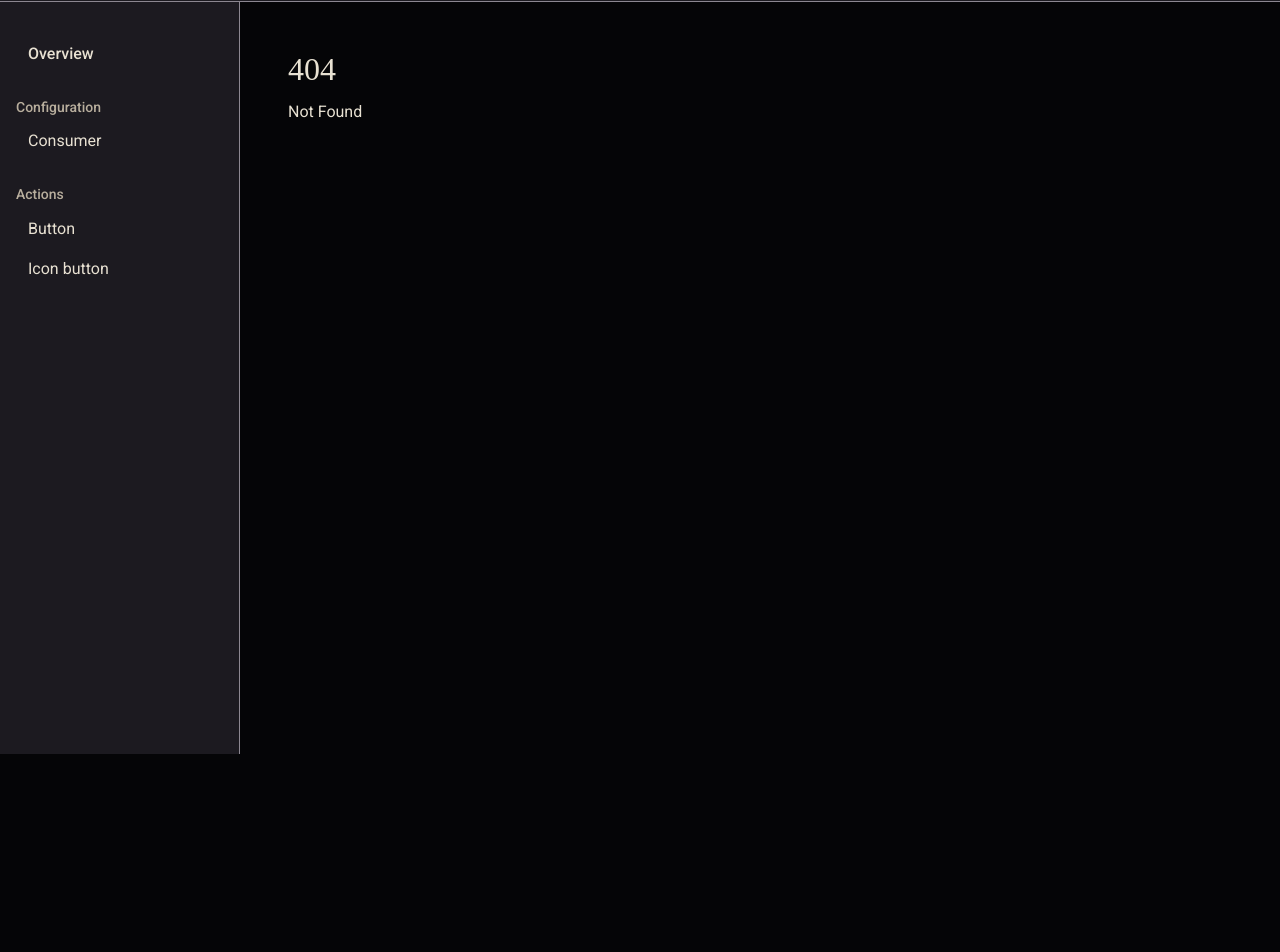
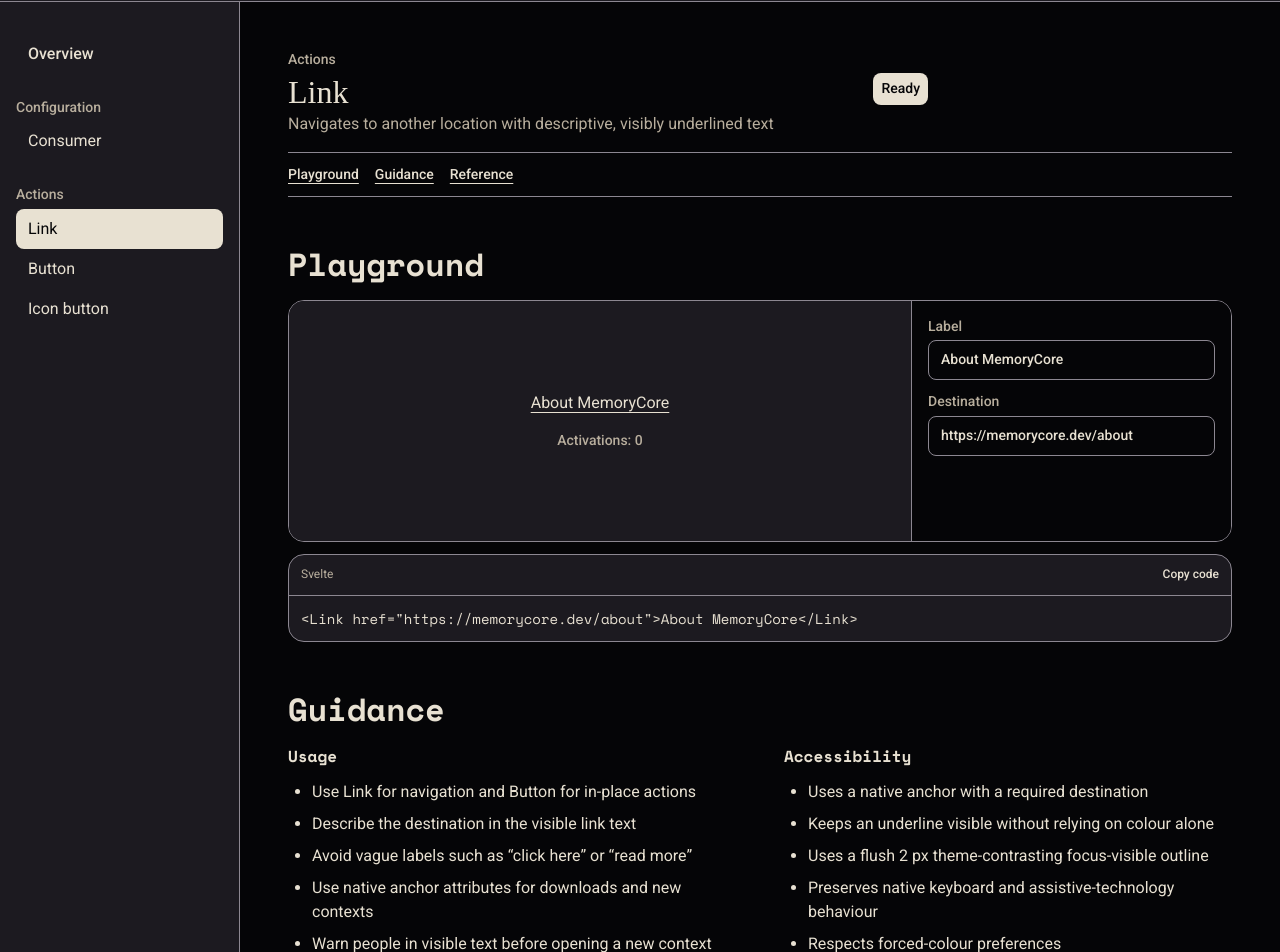
Before and after one commit to Downmoto/mc-design, a SvelteKit app: page /components/link in a window 1280 px wide. Before the commit this address had no page. Shown: the part 87-1039 px from the top of the page. Before the commit the page ends 841 px from the top, so only its background shows below. Built offline with nearby package versions, Linux system fonts and the light colour scheme; a web font is replaced by a local one.

Commit message:
feat: add link component

```diff
--- /dev/null
+++ b/src/lib/components/Link.svelte
@@ -0,0 +1,66 @@
+<script lang="ts">
+  import { getConsumerContext } from '../consumer-context.js';
+  import type { LinkProps } from './link.types.js';
+
+  let {
+    children,
+    class: className = '',
+    consumer,
+    href,
+    ...attributes
+  }: LinkProps = $props();
+
+  const inheritedConsumer = getConsumerContext();
+  let resolvedConsumer = $derived(consumer ?? inheritedConsumer?.());
+</script>
+
+<a
+  {...attributes}
+  class={`mc-link ${className}`.trim()}
+  data-mc-product={resolvedConsumer}
+  {href}
+>
+  {@render children()}
+</a>
+
+<style>
+  .mc-link {
+    color: var(--mc-colour-interactive);
+    text-decoration-line: underline;
+    text-decoration-thickness: var(--mc-border-width-default);
+    text-underline-offset: var(--mc-space-1);
+    transition:
+      color var(--mc-motion-duration-direct) var(--mc-motion-easing-default),
+      text-decoration-thickness var(--mc-motion-duration-direct)
+        var(--mc-motion-easing-default);
+  }
+
+  .mc-link:hover {
+    text-decoration-thickness: var(--mc-border-width-emphasised);
+  }
+
+  .mc-link:focus-visible {
+    outline: var(--mc-border-width-emphasised) solid
+      var(--mc-colour-text-primary);
+    outline-offset: 0;
+  }
+
+  .mc-link:active {
+    color: var(--mc-colour-text-primary);
+  }
+
+  @media (forced-colors: active) {
+    .mc-link {
+      color: LinkText;
+      forced-color-adjust: auto;
+    }
+
+    .mc-link:focus-visible {
+      outline-color: Highlight;
+    }
+
+    .mc-link:active {
+      color: ActiveText;
+    }
+  }
+</style>
--- /dev/null
+++ b/src/lib/components/link.types.ts
@@ -0,0 +1,14 @@
+import type { Snippet } from 'svelte';
+import type { HTMLAnchorAttributes } from 'svelte/elements';
+
+import type { ConsumerId } from '../generated/tokens.js';
+
+export interface LinkProps extends Omit<
+  HTMLAnchorAttributes,
+  'children' | 'class' | 'href'
+> {
+  children: Snippet;
+  class?: string;
+  consumer?: ConsumerId;
+  href: string;
+}
--- a/src/lib/index.ts
+++ b/src/lib/index.ts
@@ -33,3 +33,6 @@ export { type ConsumerProps } from './components/consumer.types.js';
 
 export { default as IconButton } from './components/IconButton.svelte';
 export { type IconButtonProps } from './components/icon-button.types.js';
+
+export { default as Link } from './components/Link.svelte';
+export { type LinkProps } from './components/link.types.js';
--- a/src/routes/+page.svelte
+++ b/src/routes/+page.svelte
@@ -4,12 +4,14 @@
   import ButtonPreview from './_components/previews/ButtonPreview.svelte';
   import ConsumerPreview from './_components/previews/ConsumerPreview.svelte';
   import IconButtonPreview from './_components/previews/IconButtonPreview.svelte';
+  import LinkPreview from './_components/previews/LinkPreview.svelte';
 
   const categories = [...new Set(catalogue.map((entry) => entry.category))];
   const previews = {
     '/components/button': ButtonPreview,
     '/components/consumer': ConsumerPreview,
     '/components/icon-button': IconButtonPreview,
+    '/components/link': LinkPreview,
   };
 </script>
 
--- a/src/routes/_components/ComponentHeader.svelte
+++ b/src/routes/_components/ComponentHeader.svelte
@@ -1,12 +1,30 @@
 <script lang="ts">
+  type SectionId =
+    'playground' | 'variants' | 'states' | 'guidance' | 'reference';
+
   interface Props {
     category: string;
     description: string;
+    sections?: SectionId[];
     status?: 'Draft' | 'Ready';
     title: string;
   }
 
-  let { category, description, status = 'Ready', title }: Props = $props();
+  const sectionLabels: Record<SectionId, string> = {
+    playground: 'Playground',
+    variants: 'Variants',
+    states: 'States',
+    guidance: 'Guidance',
+    reference: 'Reference',
+  };
+
+  let {
+    category,
+    description,
+    sections = ['playground', 'variants', 'states', 'guidance', 'reference'],
+    status = 'Ready',
+    title,
+  }: Props = $props();
 </script>
 
 <header class="component-heading">
@@ -19,9 +37,7 @@
 </header>
 
 <nav class="section-navigation" aria-label="On this page">
-  <a href="#playground">Playground</a>
-  <a href="#variants">Variants</a>
-  <a href="#states">States</a>
-  <a href="#guidance">Guidance</a>
-  <a href="#reference">Reference</a>
+  {#each sections as section}
+    <a href={`#${section}`}>{sectionLabels[section]}</a>
+  {/each}
 </nav>
--- a/src/routes/_components/catalogue.ts
+++ b/src/routes/_components/catalogue.ts
@@ -3,7 +3,10 @@ export interface CatalogueEntry {
   description: string;
   name: string;
   route:
-    '/components/button' | '/components/consumer' | '/components/icon-button';
+    | '/components/button'
+    | '/components/consumer'
+    | '/components/icon-button'
+    | '/components/link';
   status: 'Draft' | 'Ready';
 }
 
@@ -13,6 +16,13 @@ export const catalogue: CatalogueEntry[] = [
     description: 'Provides a consumer theme to nested library components',
     name: 'Consumer',
     route: '/components/consumer',
+    status: 'Ready',
+  },
+  {
+    category: 'Actions',
+    description: 'Navigates to another location with descriptive text',
+    name: 'Link',
+    route: '/components/link',
     status: 'Ready',
   },
   {
--- /dev/null
+++ b/src/routes/_components/previews/LinkPreview.svelte
@@ -0,0 +1,5 @@
+<script lang="ts">
+  import { Link } from '#lib/index.js';
+</script>
+
+<Link href="#main-content">Learn more</Link>
--- a/src/routes/components/consumer/+page.svelte
+++ b/src/routes/components/consumer/+page.svelte
@@ -3,6 +3,7 @@
     Button,
     Consumer,
     IconButton,
+    Link,
     consumerRegistry,
     type ConsumerId,
   } from '#lib/index.js';
@@ -17,7 +18,7 @@
 
   let consumer = $state<ConsumerId>('website');
   let exampleCode = $derived(
-    `<Consumer consumer="${consumer}">\n  <Button>Save changes</Button>\n  <IconButton label="Add item">\n    <PlusIcon />\n  </IconButton>\n</Consumer>`,
+    `<Consumer consumer="${consumer}">\n  <Link href="/about">About MemoryCore</Link>\n  <Button>Save changes</Button>\n  <IconButton label="Add item">\n    <PlusIcon />\n  </IconButton>\n</Consumer>`,
   );
 
   function selectConsumer(event: Event): void {
@@ -48,6 +49,7 @@
     <div class="playground__preview">
       <Consumer {consumer}>
         <div class="preview-actions">
+          <Link href="#main-content">About MemoryCore</Link>
           <Button>Save changes</Button>
           <IconButton label="Add item"><PlusIcon /></IconButton>
         </div>
--- /dev/null
+++ b/src/routes/components/link/+page.svelte
@@ -0,0 +1,195 @@
+<script lang="ts">
+  import { Link } from '#lib/index.js';
+  import CodeExample from '../../_components/CodeExample.svelte';
+  import ComponentHeader from '../../_components/ComponentHeader.svelte';
+
+  let label = $state('About MemoryCore');
+  let href = $state('https://memorycore.dev/about');
+  let activationCount = $state(0);
+  let exampleCode = $derived(
+    `<Link href="${href || '#'}">${label || 'Link'}</Link>`,
+  );
+
+  function handlePreviewClick(event: MouseEvent): void {
+    event.preventDefault();
+    activationCount += 1;
+  }
+</script>
+
+<svelte:head>
+  <title>Link · MemoryCore component library</title>
+</svelte:head>
+
+<ComponentHeader
+  category="Actions"
+  title="Link"
+  description="Navigates to another location with descriptive, visibly underlined text"
+  sections={['playground', 'guidance', 'reference']}
+/>
+
+<section
+  class="workbench-section"
+  id="playground"
+  aria-labelledby="playground-title"
+>
+  <div class="section-heading">
+    <h2 id="playground-title">Playground</h2>
+  </div>
+
+  <div class="playground">
+    <div class="playground__preview">
+      <Link href={href || '#'} onclick={handlePreviewClick}>
+        {label || 'Link'}
+      </Link>
+      <p class="interaction-result" aria-live="polite">
+        Activations: {activationCount}
+      </p>
+    </div>
+
+    <form class="control-panel" onsubmit={(event) => event.preventDefault()}>
+      <label>
+        <span>Label</span>
+        <input bind:value={label} maxlength="80" />
+      </label>
+      <label>
+        <span>Destination</span>
+        <input bind:value={href} maxlength="200" />
+      </label>
+    </form>
+  </div>
+
+  <CodeExample code={exampleCode} />
+</section>
+
+<section
+  class="workbench-section"
+  id="guidance"
+  aria-labelledby="guidance-title"
+>
+  <div class="section-heading">
+    <h2 id="guidance-title">Guidance</h2>
+  </div>
+
+  <div class="prose-grid">
+    <div>
+      <h3>Usage</h3>
+      <ul>
+        <li>Use Link for navigation and Button for in-place actions</li>
+        <li>Describe the destination in the visible link text</li>
+        <li>Avoid vague labels such as “click here” or “read more”</li>
+        <li>Use native anchor attributes for downloads and new contexts</li>
+        <li>Warn people in visible text before opening a new context</li>
+      </ul>
+    </div>
+    <div>
+      <h3>Accessibility</h3>
+      <ul>
+        <li>Uses a native anchor with a required destination</li>
+        <li>Keeps an underline visible without relying on colour alone</li>
+        <li>Uses a flush 2 px theme-contrasting focus-visible outline</li>
+        <li>Preserves native keyboard and assistive-technology behaviour</li>
+        <li>Respects forced-colour preferences</li>
+      </ul>
+    </div>
+  </div>
+</section>
+
+<section
+  class="workbench-section"
+  id="reference"
+  aria-labelledby="reference-title"
+>
+  <div class="section-heading">
+    <h2 id="reference-title">Reference</h2>
+  </div>
+
+  <details class="reference-details">
+    <summary>API and token reference</summary>
+    <div class="reference-details__content">
+      <h3>API</h3>
+      <!-- svelte-ignore a11y_no_noninteractive_tabindex (Scrollable table needs keyboard focus) -->
+      <div
+        class="table-scroll"
+        role="region"
+        aria-label="Link API table"
+        tabindex="0"
+      >
+        <table>
+          <thead>
+            <tr>
+              <th scope="col">Property</th>
+              <th scope="col">Type</th>
+              <th scope="col">Default</th>
+              <th scope="col">Purpose</th>
+            </tr>
+          </thead>
+          <tbody>
+            <tr>
+              <th scope="row"><code>href</code></th>
+              <td><code>string</code></td>
+              <td>Required</td>
+              <td>Sets the navigation destination</td>
+            </tr>
+            <tr>
+              <th scope="row"><code>consumer</code></th>
+              <td><code>ConsumerId</code></td>
+              <td>Inherited or neutral</td>
+              <td>Sets the consumer colour mapping</td>
+            </tr>
+            <tr>
+              <th scope="row"><code>children</code></th>
+              <td><code>Snippet</code></td>
+              <td>Required</td>
+              <td>Provides the visible link text</td>
+            </tr>
+          </tbody>
+        </table>
+      </div>
+      <p class="table-note">
+        Native anchor attributes and event handlers pass through
+      </p>
+
+      <h3>Token mapping</h3>
+      <!-- svelte-ignore a11y_no_noninteractive_tabindex (Scrollable table needs keyboard focus) -->
+      <div
+        class="table-scroll"
+        role="region"
+        aria-label="Link token mapping table"
+        tabindex="0"
+      >
+        <table>
+          <thead>
+            <tr><th scope="col">Role</th><th scope="col">Token</th></tr>
+          </thead>
+          <tbody>
+            <tr>
+              <th scope="row">Text and focus</th>
+              <td>
+                <code>colour-interactive</code>,
+                <code>colour-text-primary</code>
+              </td>
+            </tr>
+            <tr>
+              <th scope="row">Underline and outline</th>
+              <td>
+                <code>border-width-default</code>,
+                <code>border-width-emphasised</code>
+              </td>
+            </tr>
+            <tr>
+              <th scope="row">Underline offset</th>
+              <td><code>space-1</code></td>
+            </tr>
+            <tr>
+              <th scope="row">Response</th>
+              <td>
+                <code>motion-duration-direct</code>,
+                <code>motion-easing-default</code>
+              </td>
+            </tr>
+          </tbody>
+        </table>
+      </div>
+    </div>
+  </details>
+</section>
```
Also changed, not shown: test/fixtures/ConsumerLink.svelte (added, +15 -0 lines), 2 other files (tests, documents, lock files or other folders).
